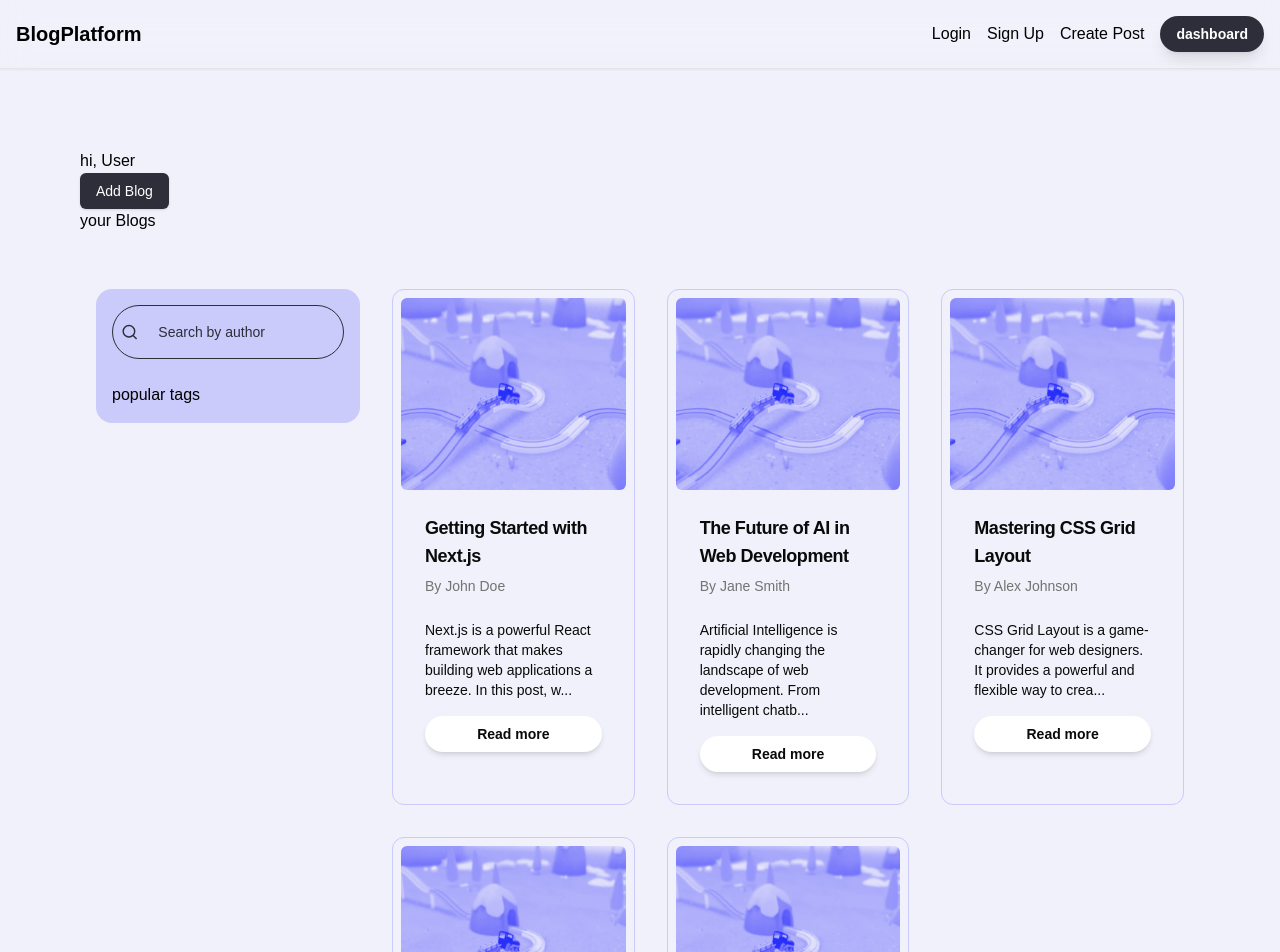
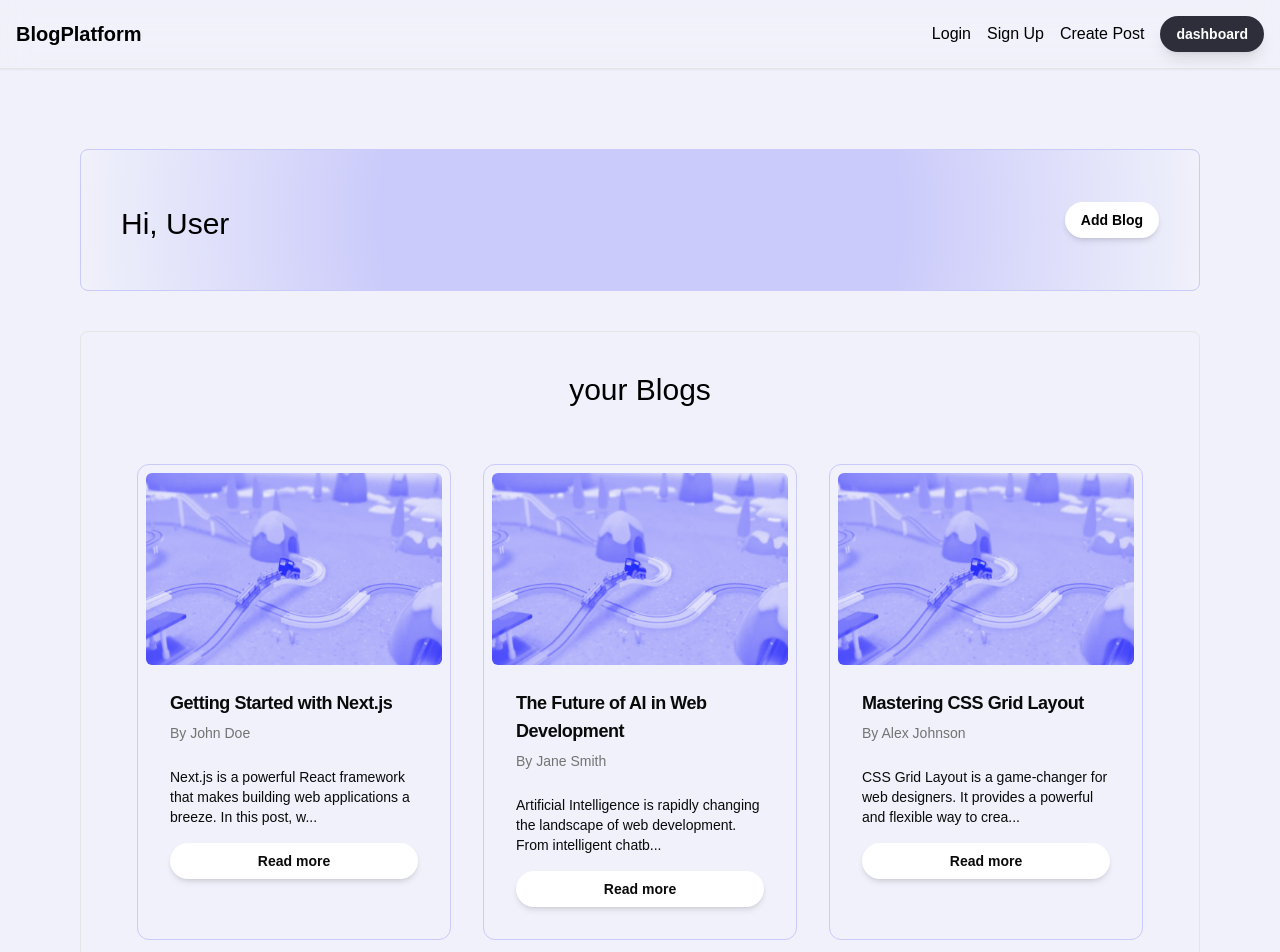
Before and after one commit to anujsb/task-attack-capital, a Next.js app: page /dashboard in a window 1280 px wide. Shown: the top 952 px of the page. Built offline with nearby package versions, Linux system fonts and the light colour scheme.

Commit message:
dashboard ui fixed

```diff
--- a/src/app/dashboard/page.tsx
+++ b/src/app/dashboard/page.tsx
@@ -1,28 +1,35 @@
-import Blog from '@/components/Blog'
-import { Button } from '@/components/ui/button'
-import React from 'react'
+import Blog from "@/components/Blog";
+import MyBlog from "@/components/MyBlog";
+import { Button } from "@/components/ui/button";
+import React from "react";
 
 const page = () => {
   return (
-    <div className='m-20'>
-        <div>
+    <div className="m-20">
+      {/* <div className='flex justify-between border rounded-lg p-10'>
             <h1>
                 hi, User
             </h1>
             <Button className='text-white'>
                 Add Blog
             </Button>
+        </div> */}
+      <div className="flex items-center justify-between bg-[radial-gradient(circle,_#cacafb_45%,_#ffd1c700)] p-10 rounded-lg border border-[#cacafb]">
+        <div className="pt-4">
+          <h1 className="text-center mb-2 text-3xl">Hi, User</h1>
         </div>
+        <Button className=" bg-[#ffffff] hover:bg-[#1a2ffb] hover:text-white rounded-full shadow-md hover:shadow-lg font-semibold border-none">
+          Add Blog
+        </Button>
+      </div>
+      <div className="border rounded-lg mt-10 p-10">
+        <h1 className="text-center mb-2 text-3xl">your Blogs</h1>
         <div>
-            <h1>
-                your Blogs
-            </h1>
-            <div>
-                <Blog/>
-            </div>
+          <MyBlog />
         </div>
+      </div>
     </div>
-  )
-}
+  );
+};
 
-export default page
+export default page;
--- /dev/null
+++ b/src/components/MyBlog.tsx
@@ -0,0 +1,107 @@
+"use client";
+
+import { useState } from "react";
+import { Card, CardContent, CardHeader, CardTitle } from "@/components/ui/card";
+import Image from "next/image";
+import Link from "next/link";
+import { Button } from "@/components/ui/button";
+
+interface Post {
+  id: number;
+  title: string;
+  author: string;
+  content: string;
+  image: string;
+}
+const MyBlog = () => {
+  const [searchTerm, setSearchTerm] = useState<string>("");
+  const posts: Post[] = [
+    {
+      id: 1,
+      title: "Getting Started with Next.js",
+      author: "John Doe",
+      content:
+        "Next.js is a powerful React framework that makes building web applications a breeze. In this post, we'll explore the basics of Next.js and how to get started with your first project...",
+      image: "/samp.png",
+    },
+    {
+      id: 2,
+      title: "The Future of AI in Web Development",
+      author: "Jane Smith",
+      content:
+        "Artificial Intelligence is rapidly changing the landscape of web development. From intelligent chatbots to automated testing, AI is revolutionizing how we build and maintain websites...",
+      image: "/samp.png",
+    },
+    {
+      id: 3,
+      title: "Mastering CSS Grid Layout",
+      author: "Alex Johnson",
+      content:
+        "CSS Grid Layout is a game-changer for web designers. It provides a powerful and flexible way to create complex layouts with ease. In this tutorial, we'll dive deep into CSS Grid...",
+      image: "/samp.png",
+    },
+    {
+      id: 4,
+      title: "Optimizing React Performance",
+      author: "Emily Brown",
+      content:
+        "Performance is crucial for a great user experience. In this post, we'll explore various techniques to optimize your React applications, from code splitting to memoization...",
+      image: "/samp.png",
+    },
+    {
+      id: 5,
+      title: "The Power of GraphQL",
+      author: "Michael Lee",
+      content:
+        "GraphQL is changing how we think about API design. Learn how this query language for APIs can make your data fetching more efficient and flexible in this comprehensive guide...",
+      image: "/samp.png",
+    },
+  ];
+
+  const filteredPosts = posts.filter((post) =>
+    post.author.toLowerCase().includes(searchTerm.toLowerCase())
+  );
+  return (
+    <div className="flex flex-col lg:flex-row gap-8 mt-10 p-4">
+      <div className="w-full ">
+        <div className="grid grid-cols-1 md:grid-cols-2 lg:grid-cols-3 gap-8">
+          {filteredPosts.map((post) => (
+            <Card
+              key={post.id}
+              className="overflow-hidden bg-transparent shadow-none border border-[#cacafb] p-2 hover:shadow-sm "
+            >
+              <Image
+                src={post.image}
+                alt={`Thumbnail for ${post.title}`}
+                width={300}
+                height={200}
+                className="w-full h-48 object-cover rounded-md "
+              />
+              <CardHeader>
+                <CardTitle className="text-lg">{post.title}</CardTitle>
+                <p className="text-sm text-muted-foreground">
+                  By {post.author}
+                </p>
+              </CardHeader>
+              <CardContent>
+                <p className="mb-4 text-sm">
+                  {post.content.substring(0, 100)}...
+                </p>
+                <Link href={`/post/${post.id}`}>
+                  <Button
+                    variant="outline"
+                    className="w-full bg-[#ffffff] hover:bg-[#1a2ffb] hover:text-white rounded-full shadow-md hover:shadow-lg font-semibold border-none"
+                  >
+                    Read more
+                  </Button>
+                </Link>
+              </CardContent>
+            </Card>
+          ))}
+        </div>
+      </div>
+    </div>
+  );
+};
+
+export default MyBlog;
```
